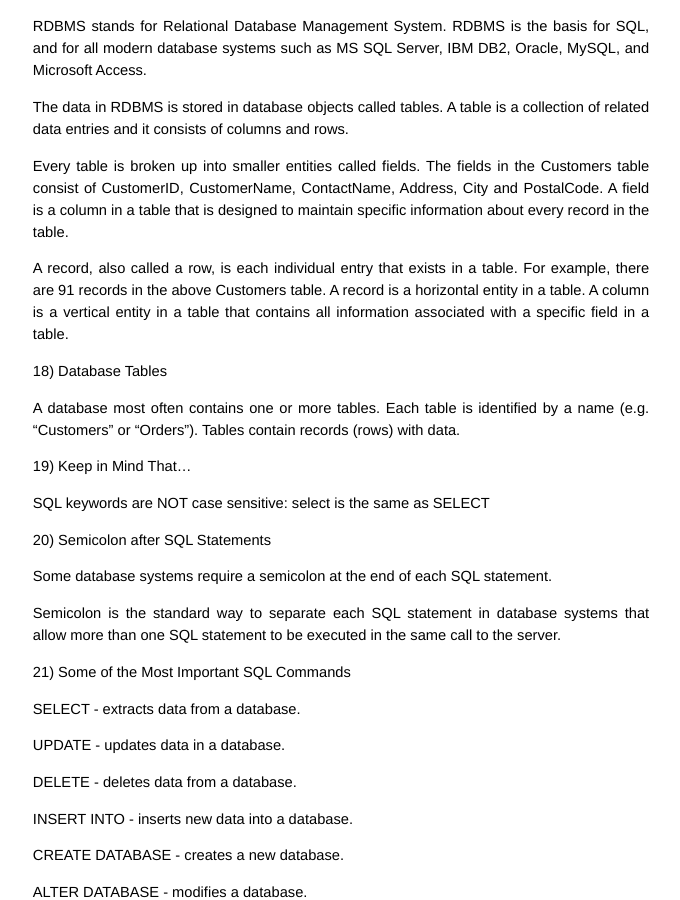
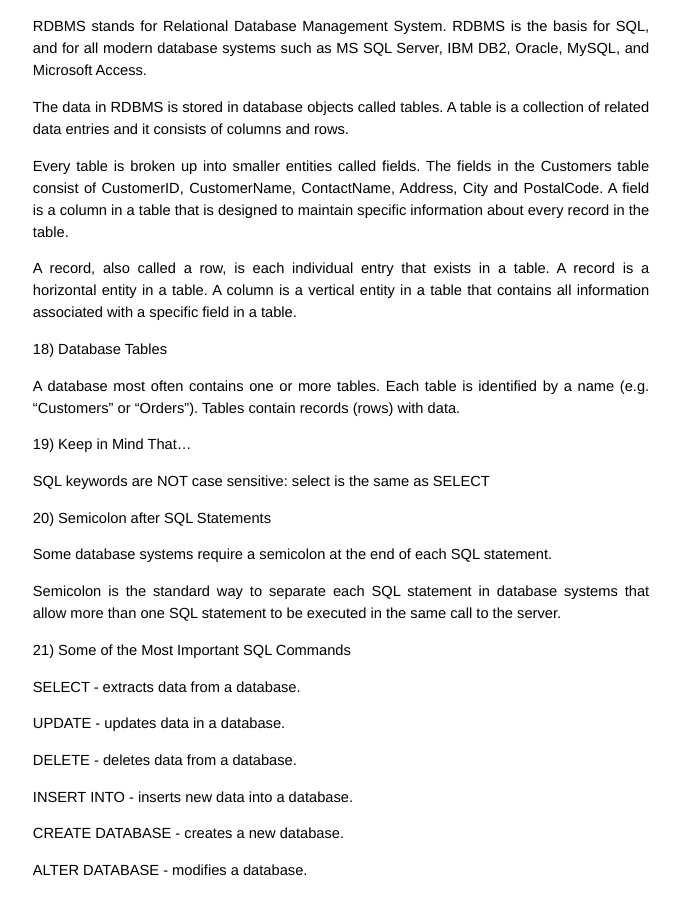
Before and after one commit to akhiln007/web-repo, a Jekyll site: the page built from _posts/2017-06-29-Introduction.md, in a window 1280 px wide and 900 px high, scrolled down 3617 px. Shown: the whole window, without its empty margins (299-979 px from the left). Built offline with Jekyll 4.4.1, drawn with Linux system fonts in a browser that asks for light colours.

Commit message:
removed a sentence

```diff
--- a/_posts/2017-06-29-Introduction.md
+++ b/_posts/2017-06-29-Introduction.md
@@ -176,7 +176,7 @@ The data in RDBMS is stored in database objects called tables. A table is a coll
 
 Every table is broken up into smaller entities called fields. The fields in the Customers table consist of CustomerID, CustomerName, ContactName, Address, City and PostalCode. A field is a column in a table that is designed to maintain specific information about every record in the table.
 
-A record, also called a row, is each individual entry that exists in a table. For example, there are 91 records in the above Customers table. A record is a horizontal entity in a table.
+A record, also called a row, is each individual entry that exists in a table. A record is a horizontal entity in a table.
 A column is a vertical entity in a table that contains all information associated with a specific field in a table.
 
 18) Database Tables
```
